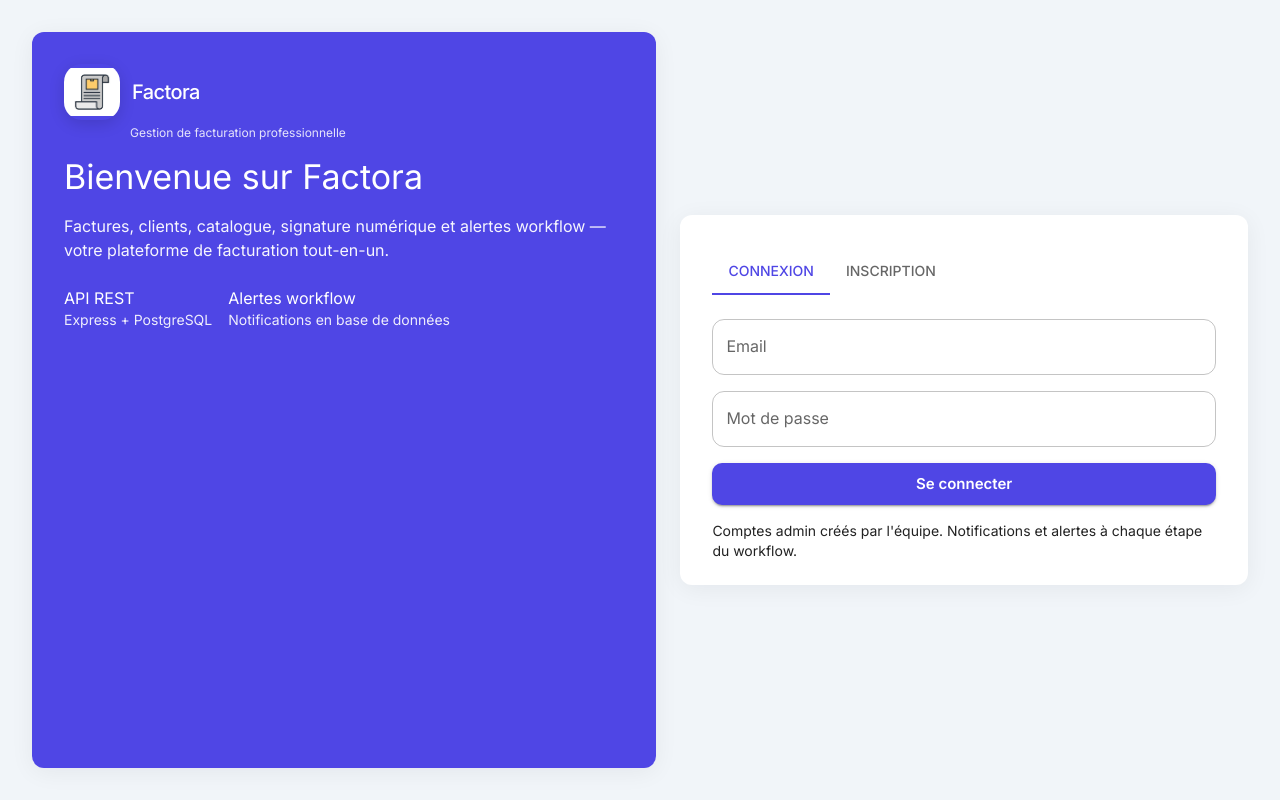
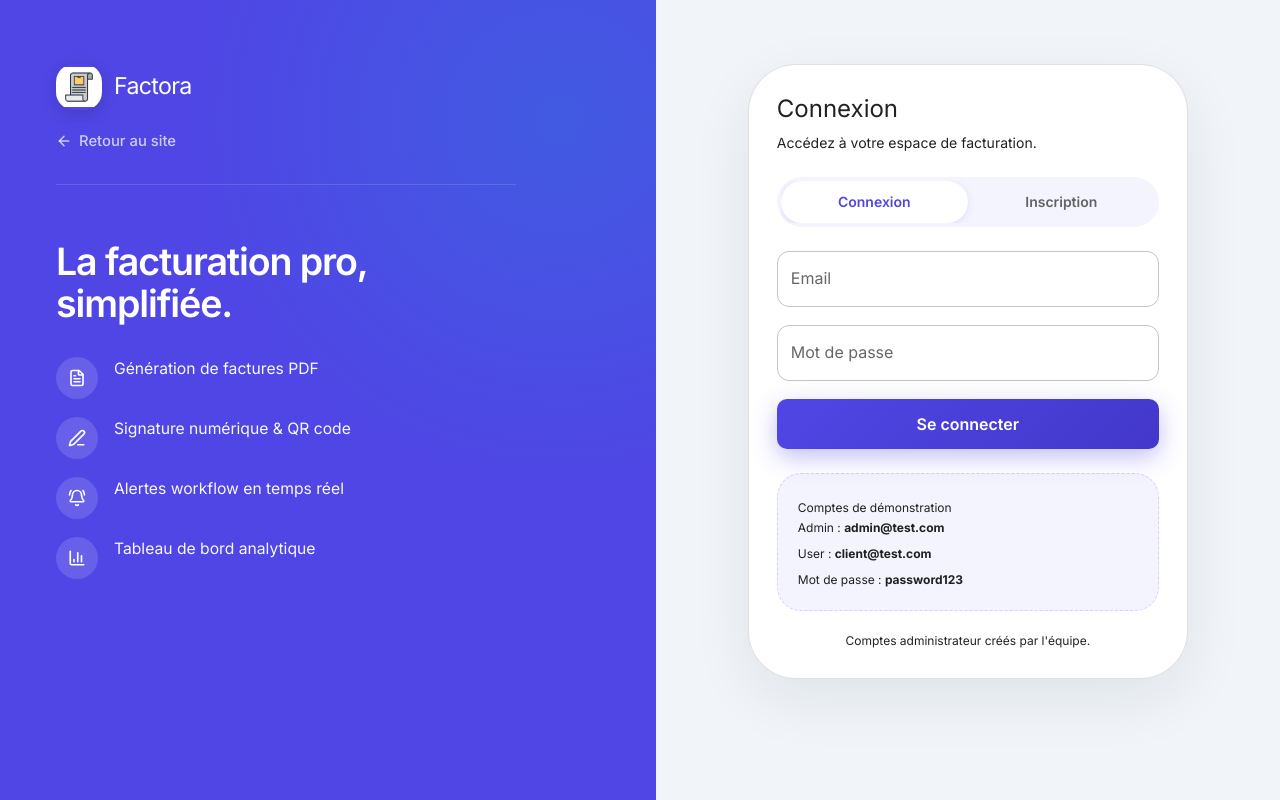
Before and after one commit to ChouraneBD/facturation-platform, a React (Vite) app in the folder client/: page /login in a window 1280 px wide. Built offline with nearby package versions, Linux system fonts and the light colour scheme; no server answers.

Commit message:
feat(client): redesign login page with split hero and polished form.
Add a branded hero panel, cleaner header navigation, and keep demo account hints inside the login card.

```diff
--- a/client/src/pages/Login.jsx
+++ b/client/src/pages/Login.jsx
@@ -1,25 +1,144 @@
 import { useState } from 'react';
-import { useNavigate, useSearchParams } from 'react-router-dom';
+import { Link, useNavigate, useSearchParams } from 'react-router-dom';
 import { Formik, Form } from 'formik';
 import * as Yup from 'yup';
+import {
+  Box,
+  Button,
+  Card,
+  InputAdornment,
+  Stack,
+  Tab,
+  Tabs,
+  TextField,
+  Typography,
+  alpha,
+  useTheme
+} from '@mui/material';
+import {
+  ArrowLeft,
+  BarChart3,
+  BellRing,
+  FileText,
+  Lock,
+  Mail,
+  PenLine,
+  User
+} from 'lucide-react';
 import { useAuth } from '../contexts/AuthContext';
 import { useToast } from '../contexts/ToastContext';
 import { authService } from '../services/jsonService';
 import { AppLogo } from '../components/AppLogo';
-import { APP_NAME, APP_TAGLINE } from '../config/branding';
-import {
-  Box,
-  Button,
-  Card,
-  CardContent,
-  Stack,
-  Tab,
-  Tabs,
-  TextField,
-  Typography
-} from '@mui/material';
+
+const FEATURES = [
+  { icon: FileText, label: 'Génération de factures PDF' },
+  { icon: PenLine, label: 'Signature numérique & QR code' },
+  { icon: BellRing, label: 'Alertes workflow en temps réel' },
+  { icon: BarChart3, label: 'Tableau de bord analytique' }
+];
+
+function LoginHeroHeader({ compact = false, sx }) {
+  const logoSize = compact ? 40 : 46;
+  const retourLinkSx = {
+    display: 'inline-flex',
+    alignItems: 'center',
+    gap: 0.875,
+    color: alpha('#fff', 0.72),
+    textDecoration: 'none',
+    fontSize: '0.925rem',
+    fontWeight: 500,
+    transition: 'color 0.2s ease',
+    '&:hover': { color: '#fff' },
+    '& .retour-icon': { transition: 'transform 0.2s ease' },
+    '&:hover .retour-icon': { transform: 'translateX(-3px)' }
+  };
+
+  return (
+    <Box
+      sx={{
+        width: '100%',
+        pb: compact ? 0 : 4,
+        mb: compact ? 0 : 7,
+        borderBottom: compact ? 'none' : `1px solid ${alpha('#fff', 0.14)}`,
+        ...sx
+      }}
+    >
+      <Stack spacing={compact ? 2 : 2.5}>
+        <AppLogo size={logoSize} light textVariant="h5" />
+
+        <Box component={Link} to="/" sx={retourLinkSx}>
+          <ArrowLeft size={16} strokeWidth={2.25} className="retour-icon" />
+          Retour au site
+        </Box>
+      </Stack>
+    </Box>
+  );
+}
+
+function LoginHeroPanel({ theme }) {
+  return (
+    <Box
+      sx={{
+        position: 'relative',
+        overflow: 'hidden',
+        display: { xs: 'none', lg: 'flex' },
+        flexDirection: 'column',
+        justifyContent: 'flex-start',
+        px: { lg: 7, xl: 9 },
+        pt: { lg: 8 },
+        pb: 8,
+        color: '#fff',
+        bgcolor: theme.palette.primary.main,
+        backgroundImage: `radial-gradient(circle at 85% 15%, ${alpha(theme.palette.secondary.main, 0.18)} 0%, transparent 42%)`
+      }}
+    >
+      <Box sx={{ position: 'relative', zIndex: 2, maxWidth: 460, width: '100%' }}>
+        <LoginHeroHeader />
+
+        <Typography
+          variant="h3"
+          fontWeight={800}
+          sx={{
+            mb: 4,
+            letterSpacing: '-0.03em',
+            lineHeight: 1.12,
+            fontSize: { lg: '2.35rem', xl: '2.55rem' }
+          }}
+        >
+          La facturation pro,
+          <br />
+          simplifiée.
+        </Typography>
+
+        <Stack spacing={2.25}>
+          {FEATURES.map(({ icon: Icon, label }) => (
+            <Stack key={label} direction="row" spacing={2} alignItems="center">
+              <Box
+                sx={{
+                  width: 42,
+                  height: 42,
+                  borderRadius: '50%',
+                  display: 'grid',
+                  placeItems: 'center',
+                  bgcolor: alpha('#fff', 0.14),
+                  flexShrink: 0
+                }}
+              >
+                <Icon size={18} strokeWidth={2.2} />
+              </Box>
+              <Typography fontWeight={600} sx={{ opacity: 0.96, fontSize: '0.98rem' }}>
+                {label}
+              </Typography>
+            </Stack>
+          ))}
+        </Stack>
+      </Box>
+    </Box>
+  );
+}
 
 export function Login() {
+  const theme = useTheme();
   const [authMode, setAuthMode] = useState('login');
   const { login } = useAuth();
   const { notify } = useToast();
@@ -64,36 +183,93 @@ export function Login() {
   };
 
   return (
-    <Box sx={{ minHeight: '100vh', display: 'grid', gridTemplateColumns: { md: '1.1fr 1fr' }, gap: 3, p: { xs: 2, md: 4 }, alignItems: 'center' }}>
-      <Card sx={{ bgcolor: 'primary.main', color: 'primary.contrastText', height: '100%' }}>
-        <CardContent sx={{ p: 4 }}>
-          <Box sx={{ mb: 2 }}>
-            <AppLogo size={56} subtitle={APP_TAGLINE} light />
-          </Box>
-          <Typography variant="h4" fontWeight={700} sx={{ mt: 1, mb: 2 }}>
-            Bienvenue sur {APP_NAME}
+    <Box
+      sx={{
+        minHeight: '100vh',
+        display: 'grid',
+        gridTemplateColumns: { xs: '1fr', lg: '1.05fr 1fr' },
+        bgcolor: 'background.default'
+      }}
+    >
+      {/* Hero panel — desktop only */}
+      <LoginHeroPanel theme={theme} />
+
+      {/* Mobile hero strip */}
+      <Box
+        sx={{
+          display: { xs: 'flex', lg: 'none' },
+          flexDirection: 'column',
+          alignItems: 'flex-start',
+          px: 2.5,
+          pt: 3,
+          pb: 3.5,
+          bgcolor: 'primary.dark',
+          color: '#fff'
+        }}
+      >
+        <LoginHeroHeader compact />
+      </Box>
+
+      {/* Form panel */}
+      <Box
+        sx={{
+          display: 'flex',
+          flexDirection: 'column',
+          alignItems: 'center',
+          justifyContent: { xs: 'center', lg: 'flex-start' },
+          px: { xs: 2, sm: 4, lg: 6 },
+          pt: { xs: 4, lg: 8 },
+          pb: { xs: 4, lg: 6 }
+        }}
+      >
+        <Card
+          elevation={0}
+          sx={{
+            width: '100%',
+            maxWidth: 440,
+            p: { xs: 2.5, sm: 3.5 },
+            borderRadius: 4,
+            border: '1px solid',
+            borderColor: 'divider',
+            boxShadow: '0 20px 60px rgba(15, 23, 42, 0.08)'
+          }}
+        >
+          <Typography variant="h5" fontWeight={800} gutterBottom>
+            {authMode === 'login' ? 'Connexion' : 'Créer un compte'}
           </Typography>
-          <Typography sx={{ opacity: 0.95, mb: 3 }}>
-            Factures, clients, catalogue, signature numérique et alertes workflow — votre plateforme de facturation tout-en-un.
+          <Typography variant="body2" color="text.secondary" sx={{ mb: 3 }}>
+            {authMode === 'login'
+              ? 'Accédez à votre espace de facturation.'
+              : 'Inscrivez-vous pour créer et suivre vos factures.'}
           </Typography>
-          <Stack direction={{ xs: 'column', sm: 'row' }} spacing={2}>
-            <Box>
-              <Typography fontWeight={700}>API REST</Typography>
-              <Typography variant="body2" sx={{ opacity: 0.9 }}>Express + PostgreSQL</Typography>
-            </Box>
-            <Box>
-              <Typography fontWeight={700}>Alertes workflow</Typography>
-              <Typography variant="body2" sx={{ opacity: 0.9 }}>Notifications en base de données</Typography>
-            </Box>
-          </Stack>
-        </CardContent>
-      </Card>
 
-      <Card>
-        <CardContent sx={{ p: 4 }}>
-          <Tabs value={authMode} onChange={(_, value) => setAuthMode(value)} sx={{ mb: 3 }}>
-            <Tab value="login" label="Connexion" />
-            <Tab value="register" label="Inscription" />
+          <Tabs
+            value={authMode}
+            onChange={(_, value) => setAuthMode(value)}
+            sx={{
+              mb: 3,
+              minHeight: 42,
+              bgcolor: alpha(theme.palette.primary.main, 0.06),
+              borderRadius: 2.5,
+              p: 0.5,
+              '& .MuiTabs-indicator': { display: 'none' },
+              '& .MuiTab-root': {
+                minHeight: 38,
+                borderRadius: 2,
+                textTransform: 'none',
+                fontWeight: 600,
+                color: 'text.secondary',
+                flex: 1
+              },
+              '& .Mui-selected': {
+                bgcolor: 'background.paper',
+                color: 'primary.main',
+                boxShadow: '0 2px 8px rgba(79, 70, 229, 0.12)'
+              }
+            }}
+          >
+            <Tab value="login" label="Connexion" disableRipple />
+            <Tab value="register" label="Inscription" disableRipple />
           </Tabs>
 
           <Formik
@@ -104,7 +280,7 @@ export function Login() {
           >
             {({ values, handleChange, handleBlur, isSubmitting, errors, touched }) => (
               <Form>
-                <Stack spacing={2}>
+                <Stack spacing={2.25}>
                   {authMode === 'register' ? (
                     <TextField
                       name="nom"
@@ -115,6 +291,13 @@ export function Login() {
                       error={Boolean(touched.nom && errors.nom)}
                       helperText={touched.nom && errors.nom}
                       fullWidth
+                      InputProps={{
+                        startAdornment: (
+                          <InputAdornment position="start">
+                            <User size={18} color="#64748b" />
+                          </InputAdornment>
+                        )
+                      }}
                     />
                   ) : null}
 
@@ -128,6 +311,13 @@ export function Login() {
                     error={Boolean(touched.email && errors.email)}
                     helperText={touched.email && errors.email}
                     fullWidth
+                    InputProps={{
+                      startAdornment: (
+                        <InputAdornment position="start">
+                          <Mail size={18} color="#64748b" />
+                        </InputAdornment>
+                      )
+                    }}
                   />
 
                   <TextField
@@ -140,9 +330,31 @@ export function Login() {
                     error={Boolean(touched.mot_de_passe && errors.mot_de_passe)}
                     helperText={touched.mot_de_passe && errors.mot_de_passe}
                     fullWidth
+                    InputProps={{
+                      startAdornment: (
+                        <InputAdornment position="start">
+                          <Lock size={18} color="#64748b" />
+                        </InputAdornment>
+                      )
+                    }}
                   />
 
-                  <Button type="submit" variant="contained" size="large" disabled={isSubmitting}>
+                  <Button
+                    type="submit"
+                    variant="contained"
+                    size="large"
+                    disabled={isSubmitting}
+                    sx={{
+                      mt: 1,
+                      py: 1.4,
+                      fontSize: '1rem',
+                      background: `linear-gradient(135deg, ${theme.palette.primary.main}, ${theme.palette.primary.dark})`,
+                      boxShadow: '0 8px 24px rgba(79, 70, 229, 0.35)',
+                      '&:hover': {
+                        background: `linear-gradient(135deg, ${theme.palette.primary.dark}, ${theme.palette.primary.main})`
+                      }
+                    }}
+                  >
                     {isSubmitting ? 'Chargement...' : authMode === 'login' ? 'Se connecter' : 'Créer le compte'}
                   </Button>
                 </Stack>
@@ -150,11 +362,37 @@ export function Login() {
             )}
           </Formik>
 
-          <Typography variant="body2" color="text.secondary" sx={{ mt: 2 }}>
-            Comptes admin créés par l'équipe. Notifications et alertes à chaque étape du workflow.
+          <Box
+            sx={{
+              mt: 3,
+              p: 2.5,
+              borderRadius: 2,
+              bgcolor: alpha(theme.palette.primary.main, 0.06),
+              border: '1px dashed',
+              borderColor: alpha(theme.palette.primary.main, 0.2)
+            }}
+          >
+            <Typography variant="caption" fontWeight={700} color="primary.main" display="block" sx={{ mb: 1.5 }}>
+              Comptes de démonstration
+            </Typography>
+            <Stack spacing={0.75}>
+              <Typography variant="caption" color="text.secondary">
+                Admin : <strong>admin@test.com</strong>
+              </Typography>
+              <Typography variant="caption" color="text.secondary">
+                User : <strong>client@test.com</strong>
+              </Typography>
+              <Typography variant="caption" color="text.secondary">
+                Mot de passe : <strong>password123</strong>
+              </Typography>
+            </Stack>
+          </Box>
+
+          <Typography variant="caption" color="text.secondary" sx={{ display: 'block', textAlign: 'center', lineHeight: 1.6, mt: 2.5 }}>
+            Comptes administrateur créés par l&apos;équipe.
           </Typography>
-        </CardContent>
-      </Card>
+        </Card>
+      </Box>
     </Box>
   );
 }
```
